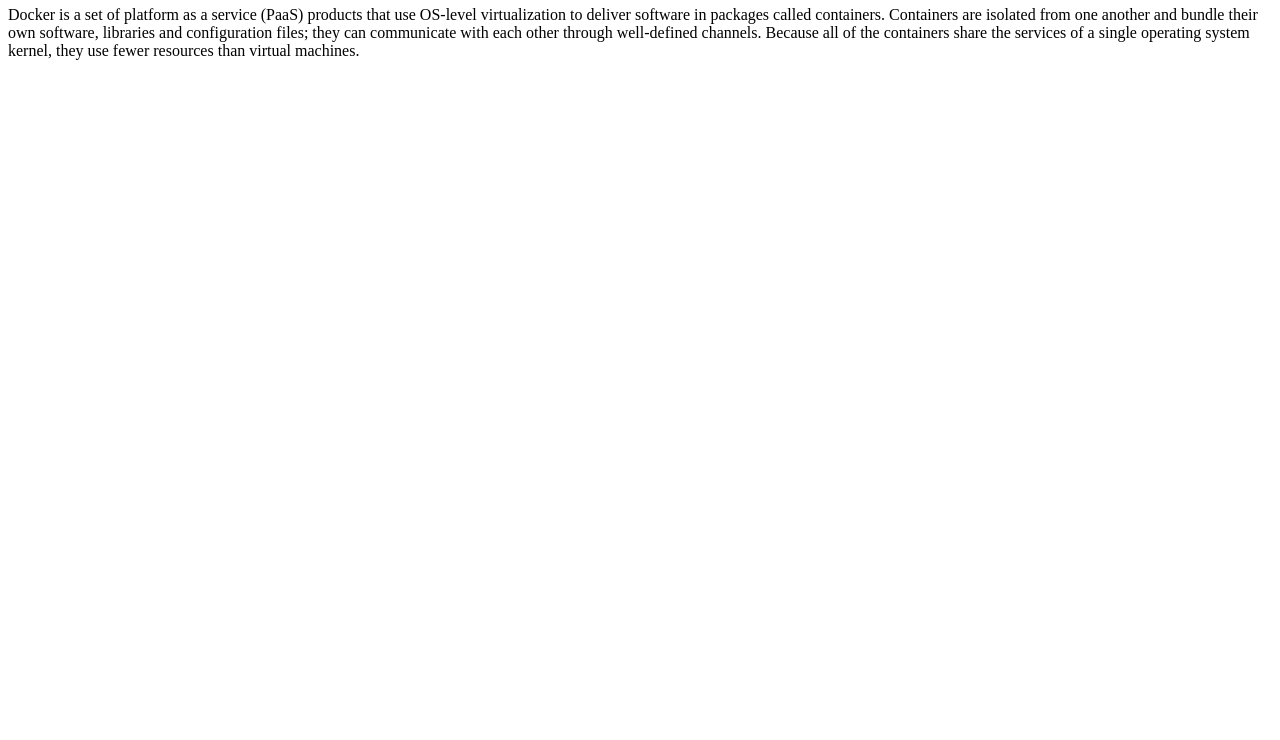
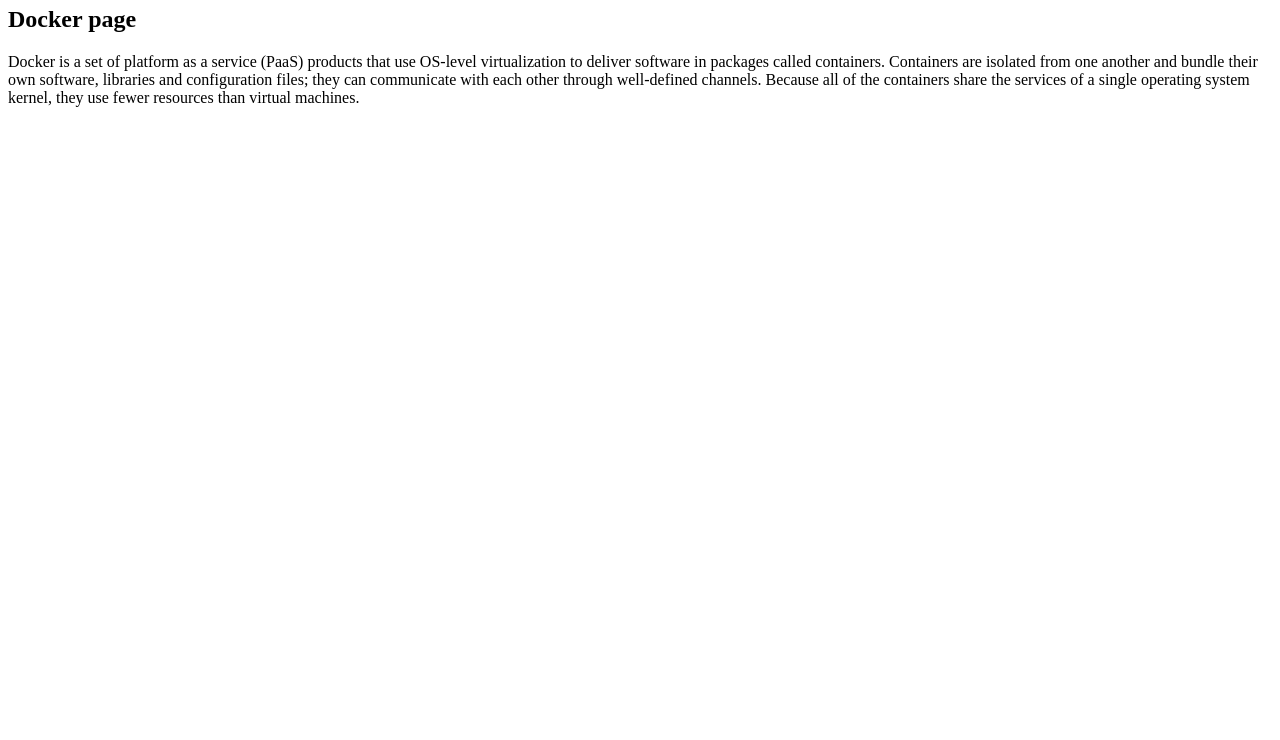
Before and after one commit to Navaratnahegde/Devops, a plain HTML site: page docker.html in a window 1280 px wide. Shown: the part 60-800 px from the top of the page. Drawn offline with Linux system fonts and the light colour scheme.

Commit message:
Update docker.html

```diff
--- a/docker.html
+++ b/docker.html
@@ -2,6 +2,8 @@
   <body>
 
 <h1>About Docker</h1>
+    <h2>Docker page</h2>
 <p style=color:"red";>Docker is a set of platform as a service (PaaS) products that use OS-level virtualization to deliver software in packages called containers. Containers are isolated from one another and bundle their own software, libraries and configuration files; they can communicate with each other through well-defined channels. Because all of the containers share the services of a single operating system kernel, they use fewer resources than virtual machines.</p>
+
   </body>
     </html>
```
